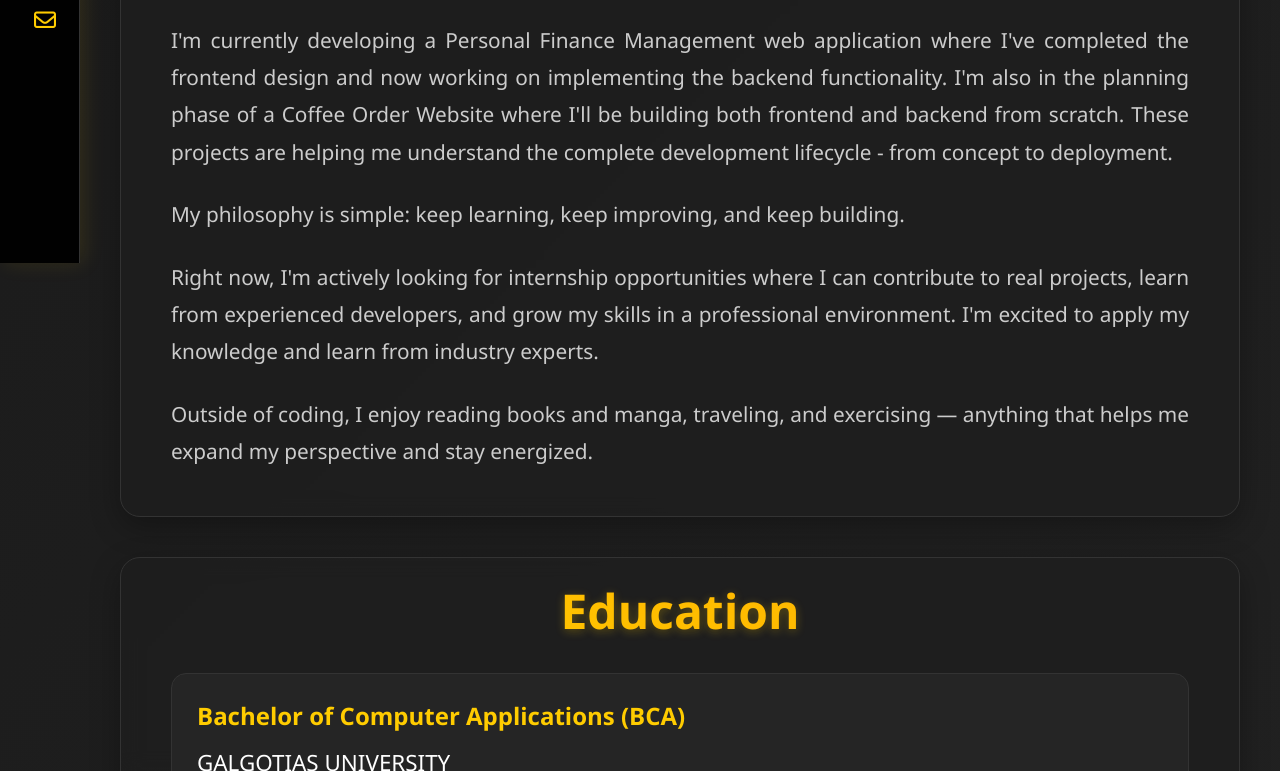
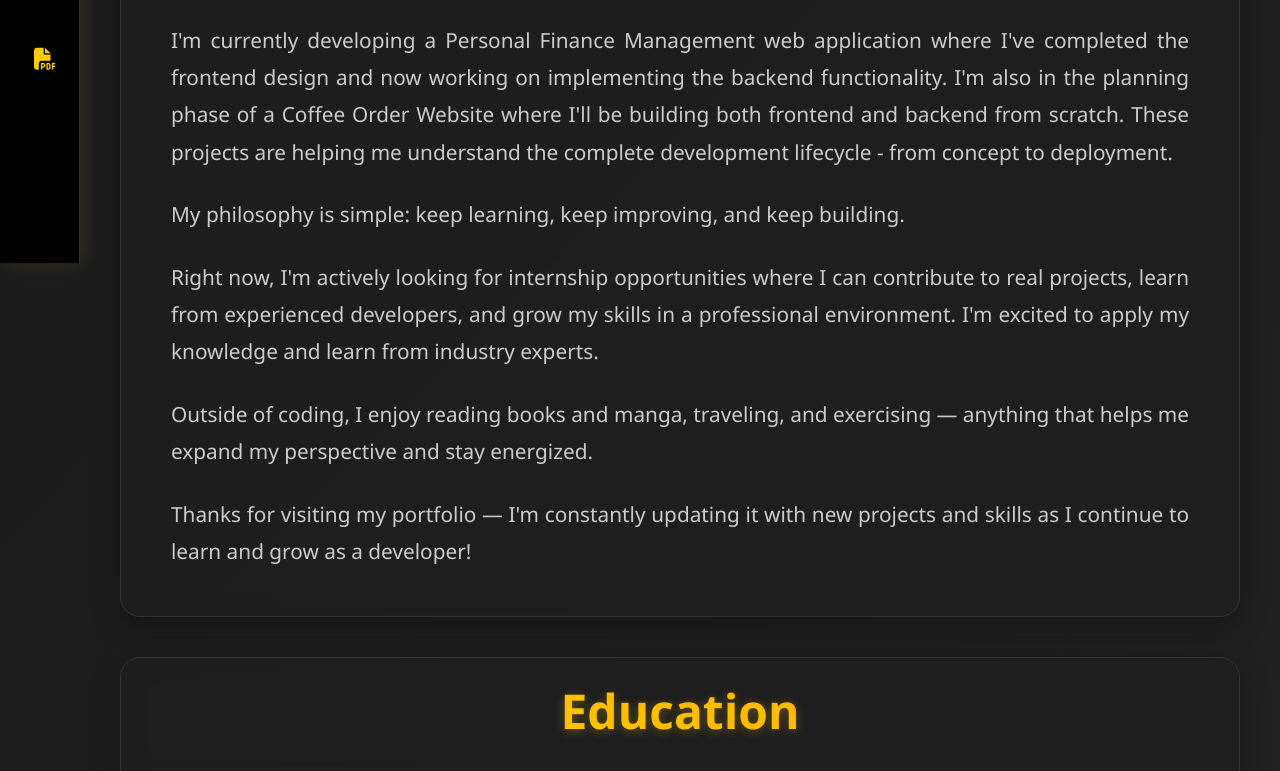
Before and after one commit to Anand-prakash1/FUTURE_FS_01, a plain HTML site: page index.html in a window 1280 px wide. Shown: the part 537-1308 px from the top of the page. Drawn offline with Linux system fonts and the light colour scheme.

Commit message:
Refactor navbar and add resume download link
Reorganize navbar structure and add download link for resume.

```diff
--- a/index.html
+++ b/index.html
@@ -20,6 +20,7 @@
       <a href="#skills"><i class="fas fa-code"></i> Skills</a>
       <a href="#projects"><i class="fas fa-project-diagram"></i> Projects</a>
     </div>
+
     <div class="mobile-menu-btn" id="mobileMenuBtn">
       <span class="hamburger-line"></span>
       <span class="hamburger-line"></span>
@@ -27,7 +28,6 @@
     </div>
   </div>
 </nav>
-
   <!-- Social Media Sidebar -->
   <div class="social-sidebar">
     <div class="sidebar-content">
@@ -46,6 +46,10 @@
       <a href="mailto:anandprakash.bca@gmail.com" class="social-item">
         <i class="far fa-envelope"></i>
         <span class="social-name">Email</span>
+      </a>
+      <a href="resume.pdf" class="social-item resume-item" download>
+      <i class="fas fa-file-pdf"></i>
+      <span class="social-name">Resume</span>
     </a>
     </div>
   </div>
@@ -66,7 +70,7 @@
 
 <p>Outside of coding, I enjoy reading books and manga, traveling, and exercising — anything that helps me expand my perspective and stay energized.</p>
 
-</section>
+<p>Thanks for visiting my portfolio — I'm constantly updating it with new projects and skills as I continue to learn and grow as a developer!</p>    </section>
 
 <section id="education" class="content-section">
   <h1>Education</h1>
```
Lines whose indentation alone changed are shown as unchanged.
